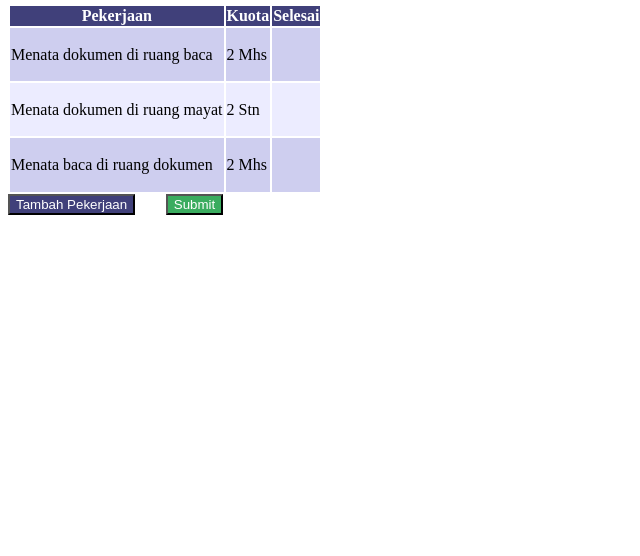
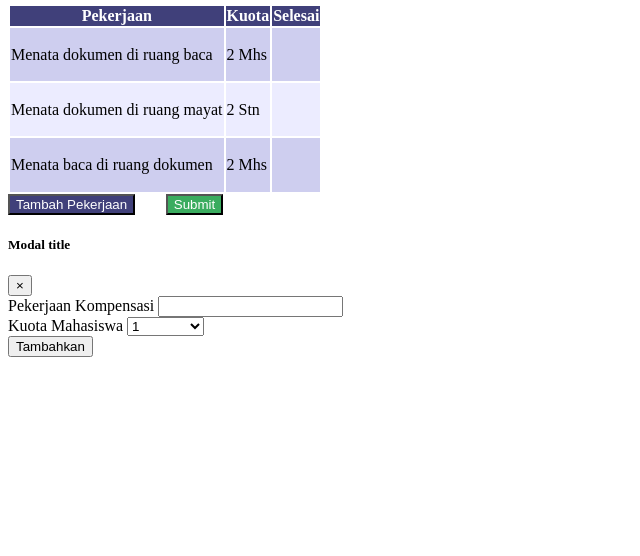
Before and after one commit to fardhanardhi/jti-website, a PHP site: page /module/dosen/home.php in a window 1280 px wide. Shown: the part 1139-1695 px from the top of the page, without its empty margins (0-640 px from the left). Run offline with PHP 8.4, Linux system fonts and the light colour scheme.

Commit message:
modal-kasar

```diff
--- a/css/dosen.css
+++ b/css/dosen.css
@@ -41,14 +41,6 @@
   display: none;
 }
 
-#dosenHomepage .uncheckedBackground{
-  background-image: url(../img/Checkbox.svg);
-}
-
-#dosenHomepage .checkedBackground{
-  background-image: url(../img/Checkedbox.svg);
-}
-
 #dosenHomepage .tambah-pekerjaan-kompen{
   background-color: #40407a;
   color: white;
--- a/module/dosen/home.php
+++ b/module/dosen/home.php
@@ -167,14 +167,57 @@
                       </tr>
                     </tbody>
                   </table>
+                  <!-- Tombol  -->
                   <div class="d-flex justify-content-center">
-                    <button  class="btn tambah-pekerjaan-kompen">Tambah Pekerjaan</button>
+                    <button type="button" class="btn tambah-pekerjaan-kompen" data-toggle="modal" data-target="#exampleModalCenter">Tambah Pekerjaan</button>
                     <button type="submit" class="btn submit-kompen-dosen">Submit</button>
                   </div>
                 </form>
               </div>
+              <!-- Modal -->
+                <div class="modal fade" id="exampleModalCenter" tabindex="-1" role="dialog" aria-labelledby="exampleModalCenterTitle" aria-hidden="true">
+                  <div class="modal-dialog modal-dialog-centered" role="document">
+                    <div class="modal-content">
+                      <div class="modal-header">
+                        <h5 class="modal-title" id="exampleModalCenterTitle">Modal title</h5>
+                        <button type="button" class="close" data-dismiss="modal" aria-label="Close">
+                          <span aria-hidden="true">&times;</span>
+                        </button>
+                      </div>
+                      <form action="" method="post">
+                        <div class="modal-body">
+                            <div class="form-group">
+                              <label for="pekerjaanKompensasi">Pekerjaan Kompensasi</label>
+                              <input id="pekerjaanKompensasi" class="form-control" type="text">
+                            </div>
+                            <div class="form-group">
+                              <label for="kuotaMahasiswa">Kuota Mahasiswa</label>
+                              <select class="form-control" id="kuotaMahasiswa">
+                                <option>1</option>
+                                <option>2</option>
+                                <option>akar 9</option>
+                                <option>4</option>
+                                <option>5</option>
+                                <option>6</option>
+                                <option>tujuh</option>
+                                <option>2*4</option>
+                                <option>8+1</option>
+                                <option>10</option>
+                                <option>sebelas</option>
+                                <option>duabelas</option>
+                              </select>
+                            </div>
+                          <div class="modal-footer">
+                            <button type="submit" class="btn tambahkan-modal">Tambahkan</button>
+                          </div>
+                        </div>
+                      </form>
+                    </div>
+                  </div>
+                </div>
+
               <!-- --------------------- -->
-              <!-- Kompen Kosong -->
+              <!-- Jika Kompen Kosong    -->
               <!-- --------------------- -->
 
               <!-- <div class="isi py-5 text-center">
```
